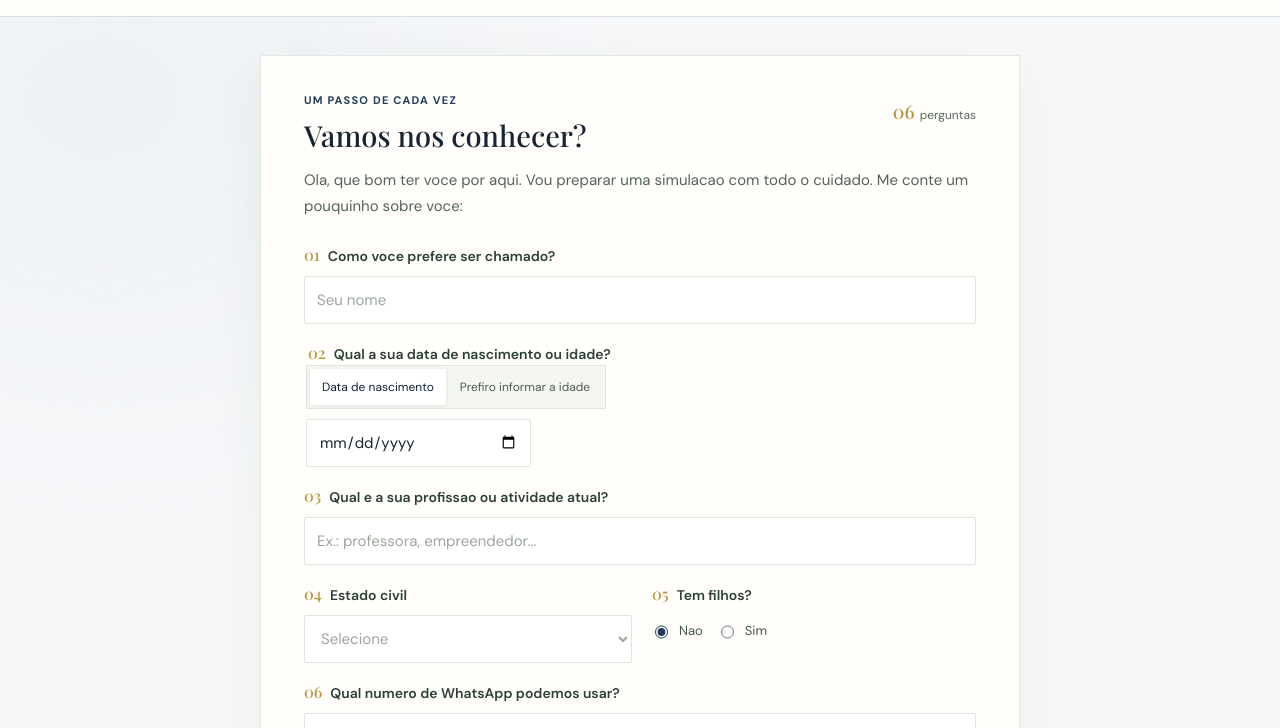
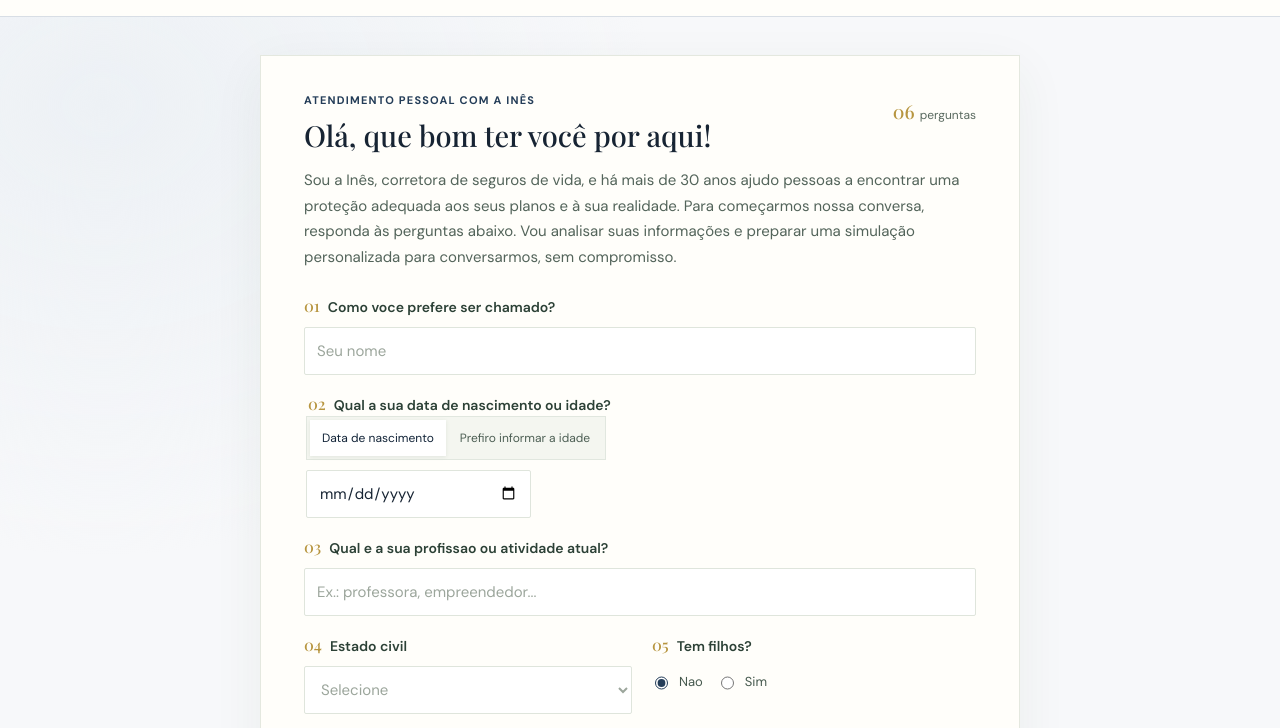
Before and after one commit to inesprazeres0-ctrl/Infovida, a website: page public/index.html in a window 1280 px wide. Shown: the part 65-793 px from the top of the page. Drawn offline with nearby package versions, Linux system fonts and the light colour scheme.

Commit message:
Publica projeto Infovida

```diff
--- a/public/index.html
+++ b/public/index.html
@@ -3,9 +3,10 @@
 	<head>
 		<meta charset="utf-8">
 		<meta name="viewport" content="width=device-width, initial-scale=1">
-		<meta name="theme-color" content="#f5f7ef">
-		<meta name="description" content="Converse com a Infovida e receba uma simulacao de seguro de vida pensada para voce.">
-		<title>Uma vida bem cuidada | Infovida</title>
+		<meta name="theme-color" content="#f7f8fa">
+		<meta name="description" content="Conheca a In&ecirc;s, corretora de seguros de vida h&aacute; mais de 30 anos, e receba uma simula&ccedil;&atilde;o personalizada.">
+		<title>Simula&ccedil;&atilde;o de seguro de vida | Infovida</title>
+		<link rel="icon" type="image/png" href="/Sem%20t%C3%ADtvcvcvvvculo.png">
 		<link rel="preconnect" href="https://fonts.googleapis.com">
 		<link rel="preconnect" href="https://fonts.gstatic.com" crossorigin>
 		<link href="https://fonts.googleapis.com/css2?family=DM+Sans:wght@400;500;600;700&family=Playfair+Display:wght@500;600;700&display=swap" rel="stylesheet">
@@ -25,12 +26,12 @@
 				<section class="form-panel" aria-labelledby="form-title">
 					<div class="form-heading">
 						<div>
-							<p class="eyebrow form-eyebrow">Um passo de cada vez</p>
-							<h2 id="form-title">Vamos nos conhecer?</h2>
+							<p class="eyebrow form-eyebrow">Atendimento pessoal com a In&ecirc;s</p>
+							<h2 id="form-title">Ol&aacute;, que bom ter voc&ecirc; por aqui!</h2>
 						</div>
 						<div class="progress-count" aria-label="Seis perguntas"><span>06</span><small>perguntas</small></div>
 					</div>
-					<p class="form-lead">Ola, que bom ter voce por aqui. Vou preparar uma simulacao com todo o cuidado. Me conte um pouquinho sobre voce:</p>
+					<p class="form-lead">Sou a In&ecirc;s, corretora de seguros de vida, e h&aacute; mais de 30 anos ajudo pessoas a encontrar uma prote&ccedil;&atilde;o adequada aos seus planos e &agrave; sua realidade. Para come&ccedil;armos nossa conversa, responda &agrave;s perguntas abaixo. Vou analisar suas informa&ccedil;&otilde;es e preparar uma simula&ccedil;&atilde;o personalizada para conversarmos, sem compromisso.</p>
 
 					<form id="contact-form" novalidate>
 						<label class="field field-wide" for="name">
```
